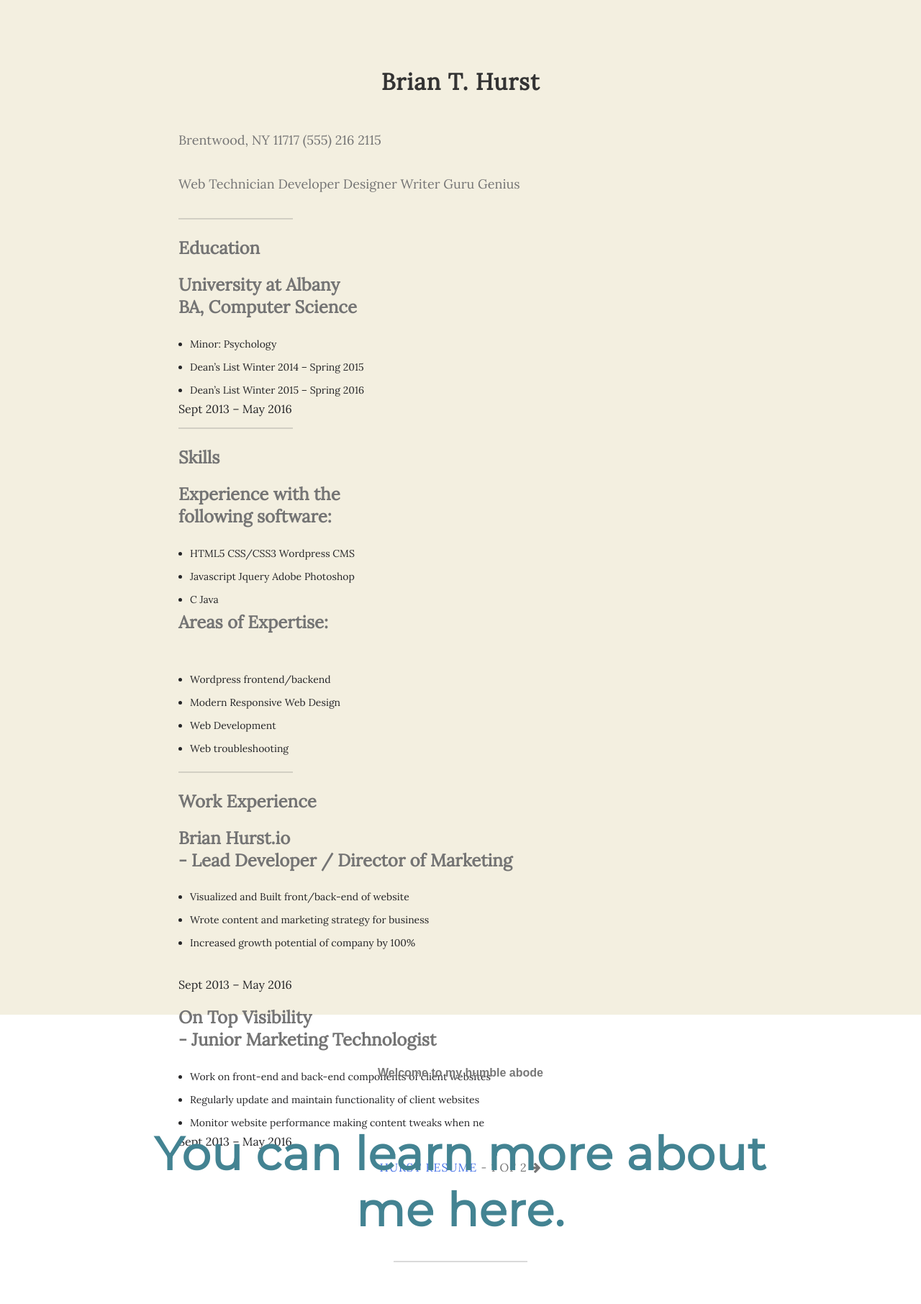
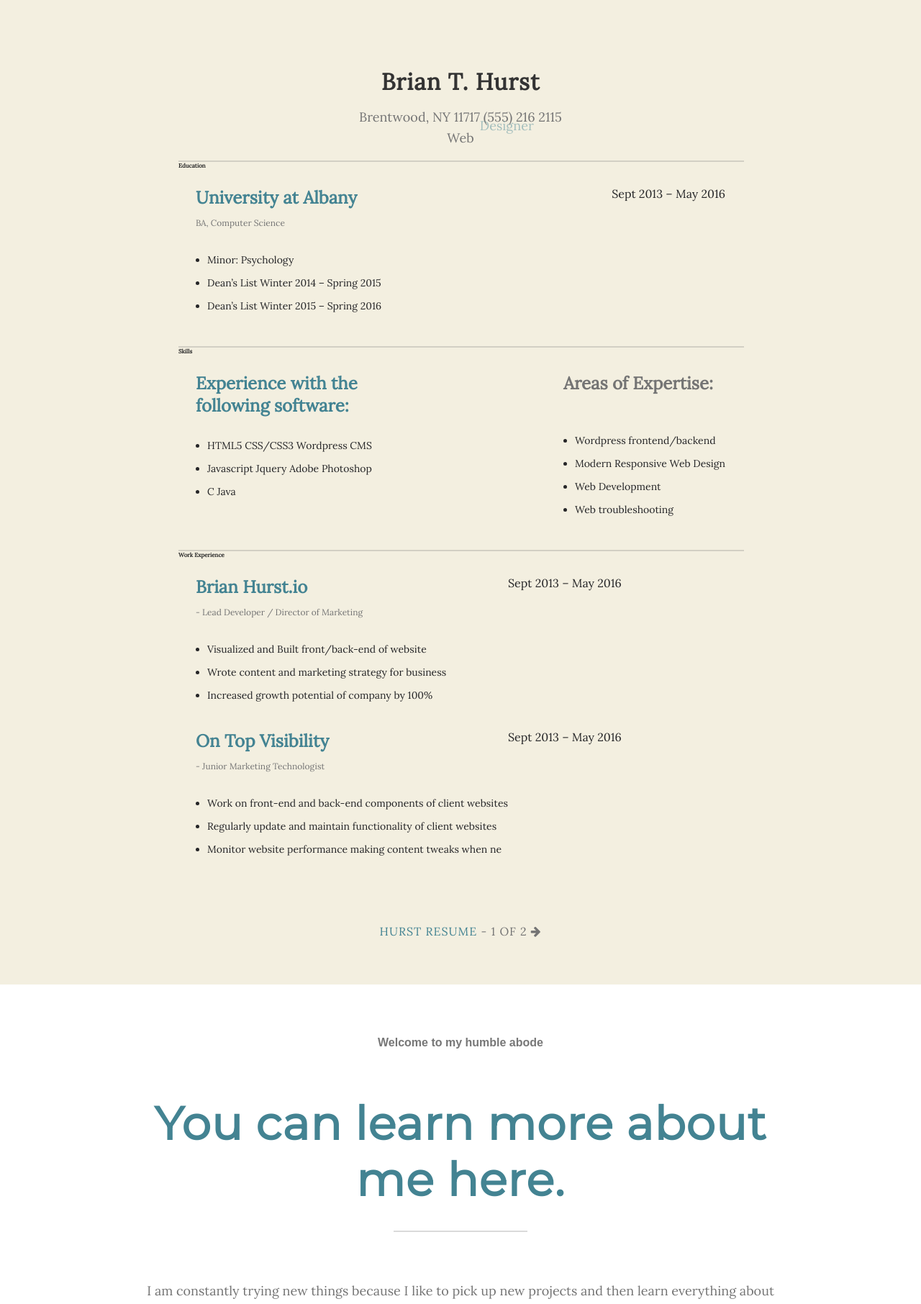
Before and after one commit to brianh360/Personal-Site, a PHP site: page /about.html in a window 1280 px wide. Shown: the part 579-2391 px from the top of the page at 72% size. Run offline with PHP 8.4, Linux system fonts and the light colour scheme; some libraries are stand-ins or nearby versions; some web fonts are replaced.

Commit message:
Update style.css

```diff
--- a/Project Draft/Source/css/style.css
+++ b/Project Draft/Source/css/style.css
@@ -74,6 +74,14 @@
 
 span {
 color: #747474;
+}
+
+.small {
+	font-size:12px;
+	font-weight: 400;
+}
+.light-font {
+	font-weight:400;
 }
 
 .hero {
@@ -104,7 +112,7 @@
 }
 
 .hl {
-	color: #4672e8;
+	    color: #438392 !important;
 }
 .point {
 	color: #4672e8;
@@ -2486,13 +2494,106 @@
 
 .experience-info-panel {
     width: auto;
-    height: 1411px;
+/*    height: 1411px;*/
     background:#f3efe0;
 
 }
 
 .experience-info-panel-inner {
 	padding: 48px 248px;
+
+}
+
+.resume-list-content-holder {
+	padding: 48px 0;
+}
+.resume-panel-actual {
+	display: flex;
+	flex-direction: row;
+}
+.heading-content {
+	display: flex;
+	position: relative;
+	align-content: center;
+	justify-content: center;
+}
+.resume-inner-panel {
+	position: relative;
+	display: flex;
+	flex-direction: column;
+}
+.resume-header-header {
+
+}
+.resume-header-header h1{
+margin:0 0 16px 0;
+}
+.resume-header-subheader {
+	text-align: center;
+}
+
+.resume-header-subheader p {
+	margin:0;
+	text-align: center;
+}
+.resume-list-panel {
+	position: relative;
+
+}
+
+.resume-seperator {
+	margin-bottom: 0;
+	width: 100%;
+}
+
+.resume-content-panel-inner {
+	display: flex;
+	flex-direction: column;
+}
+
+.resume-header-panel {
+	position: relative;
+}
+.resume-bold-header {
+
+}
+
+.resume-bold-header h2 {
+	font-size: 8px;
+    font-weight: bold;
+    margin: 0px;
+    color: #222;
+}
+
+.futher-info-panel {
+	display: flex;
+	flex-direction: row;
+	padding: 24px 24px;
+}
+.resume-left-side-content {
+	flex:3;
+/*    padding-right: 16%;*/
+}
+.left-side-header-bold {
+	padding-bottom: 24px;
+
+}
+
+.left-side-header-bold h2{
+	margin: 0;
+		color:#438392;
+}
+.left-side-content {
+
+}
+.resume-bullet-points {
+
+}
+.resume-right-side-content {
+
+}
+.right-side-header-bold {
+
 
 }
 .resume-list {
@@ -2577,6 +2678,99 @@
 
 .resume-header .sub-text:last-child {
 	line-height: 32px;
+}
+
+.rw-words {
+	color: #438392;
+	position: absolute;
+}
+.rw-words span{
+	position: absolute;
+	opacity: 0;
+    text-indent: 8px;
+	width: 100%;
+	color: #438392;
+}
+.rw-words-1 span{
+	animation: rotateWordsSecond 18s linear infinite 0s;
+	position: absolute;
+/*	font-size: 1.2em;*/
+	text-transform: capitalize;
+}
+.rw-words-2 span{
+	animation: rotateWordsSecond 18s linear infinite 0s;
+}
+.rw-words span:nth-child(2) {
+	animation-delay: 3s;
+	color: #438392;
+}
+.rw-words span:nth-child(3) {
+	animation-delay: 6s;
+	color: #438392;
+}
+.rw-words span:nth-child(4) {
+	animation-delay: 9s;
+	color: #438392;
+}
+.rw-words span:nth-child(5) {
+	animation-delay: 12s;
+	color: #438392;
+}
+.rw-words span:nth-child(6) {
+	animation-delay: 15s;
+	color: #438392;
+}
+
+
+
+@keyframes rotateWordsSecond {
+	0% {
+	    opacity: 0;
+	}
+	2% {
+	    opacity: 0;
+	    -webkit-transform: translateY(-30px);
+	    transform: translateY(-30px);
+	}
+	5% {
+	    opacity: 1;
+	    -webkit-transform: translateY(0px);
+	    transform: translateY(0px);
+	}
+	17% {
+	    opacity: 1;
+	    -webkit-transform: translateY(0px);
+	    transform: translateY(0px);
+	}
+	20% {
+	    opacity: 0;
+	    -webkit-transform: translateY(30px);
+	    transform: translateY(30px);
+	}
+	80% {
+	    opacity: 0;
+	}
+	100% {
+	    opacity: 0;
+	}
+}
+
+.flipResume:hover {
+	animation: flipWords 2s linear 0s;
+}
+
+@keyframes flipWords {
+    0% { opacity: 1; animation-timing-function: ease-in; }
+    8% { opacity: 1; transform: rotateY(15deg); }
+    19% { opacity: 1; transform: rotateY(40deg);}
+	25% { opacity: 1;  transform: rotateY(90deg);}
+	50% { opacity: 1;  transform: rotateY(180deg);}
+    100% { opacity: 1; transform: rotateY(0px);}
+}
+
+.rw-wrapper {
+	position: relative;
+
 }
 
 .resume-arrow:hover {
@@ -2669,6 +2863,7 @@
 }
 .left-side-image-holder {
     height: 100%;
+    padding-left: 48px;
     width: 100%;
     display: flex;
     flex-direction: column;
```
